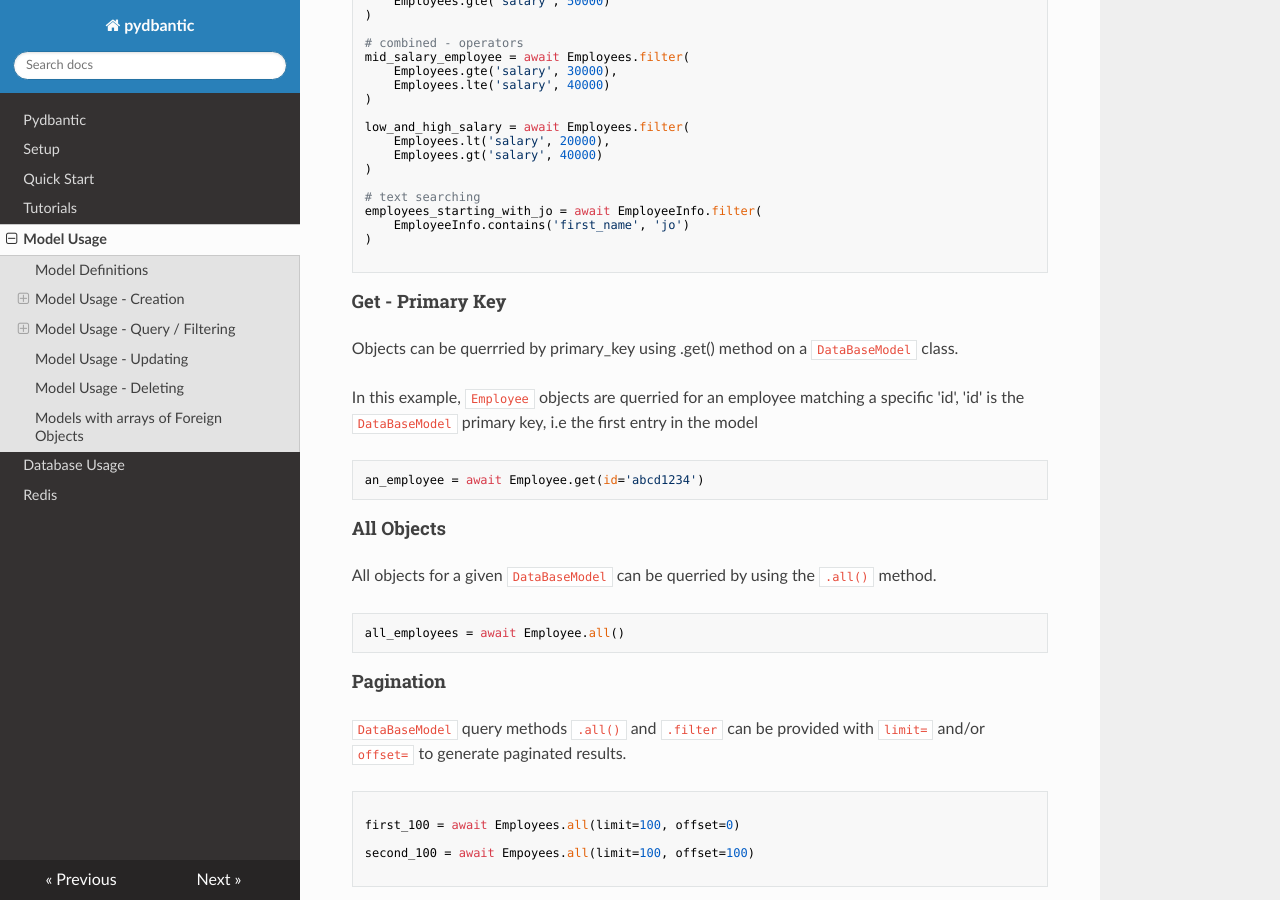
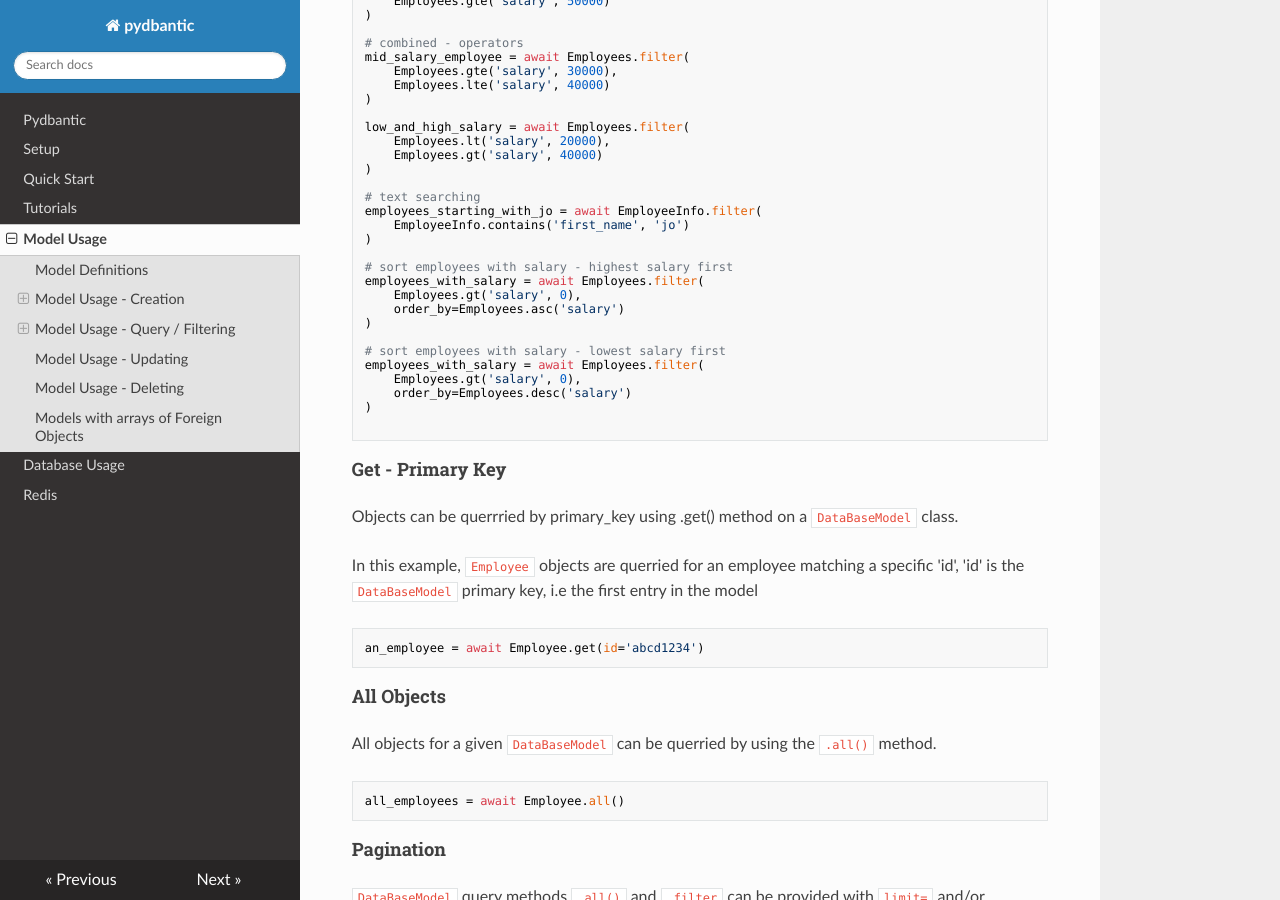
Before and after one commit to codemation/pydbantic, an MkDocs documentation site: the page built from docs/model-usage.md, in a window 1280 px wide and 900 px high, scrolled down 2084 px. Built offline with MkDocs 1.6.1, drawn with Linux system fonts in a browser that asks for light colours; nearby versions of some CDN libraries.

Commit message:
Updated docs with new order_by paramter usage

````diff
--- a/docs/model-usage.md
+++ b/docs/model-usage.md
@@ -118,6 +118,18 @@ employees_starting_with_jo = await EmployeeInfo.filter(
     EmployeeInfo.contains('first_name', 'jo')
 )
 
+# sort employees with salary - highest salary first
+employees_with_salary = await Employees.filter(
+    Employees.gt('salary', 0),
+    order_by=Employees.asc('salary')
+)
+
+# sort employees with salary - lowest salary first
+employees_with_salary = await Employees.filter(
+    Employees.gt('salary', 0),
+    order_by=Employees.desc('salary')
+)
+
 ```
 
 #### Get - Primary Key
````
